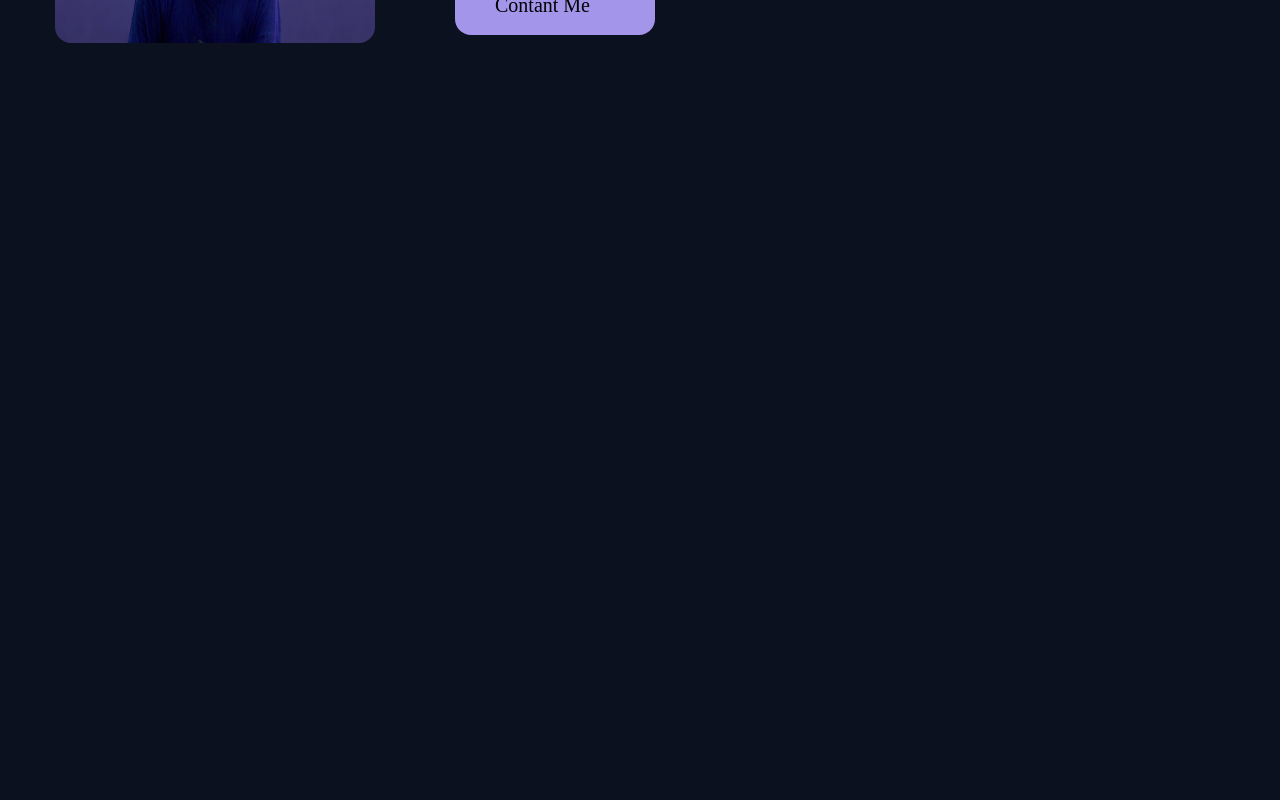
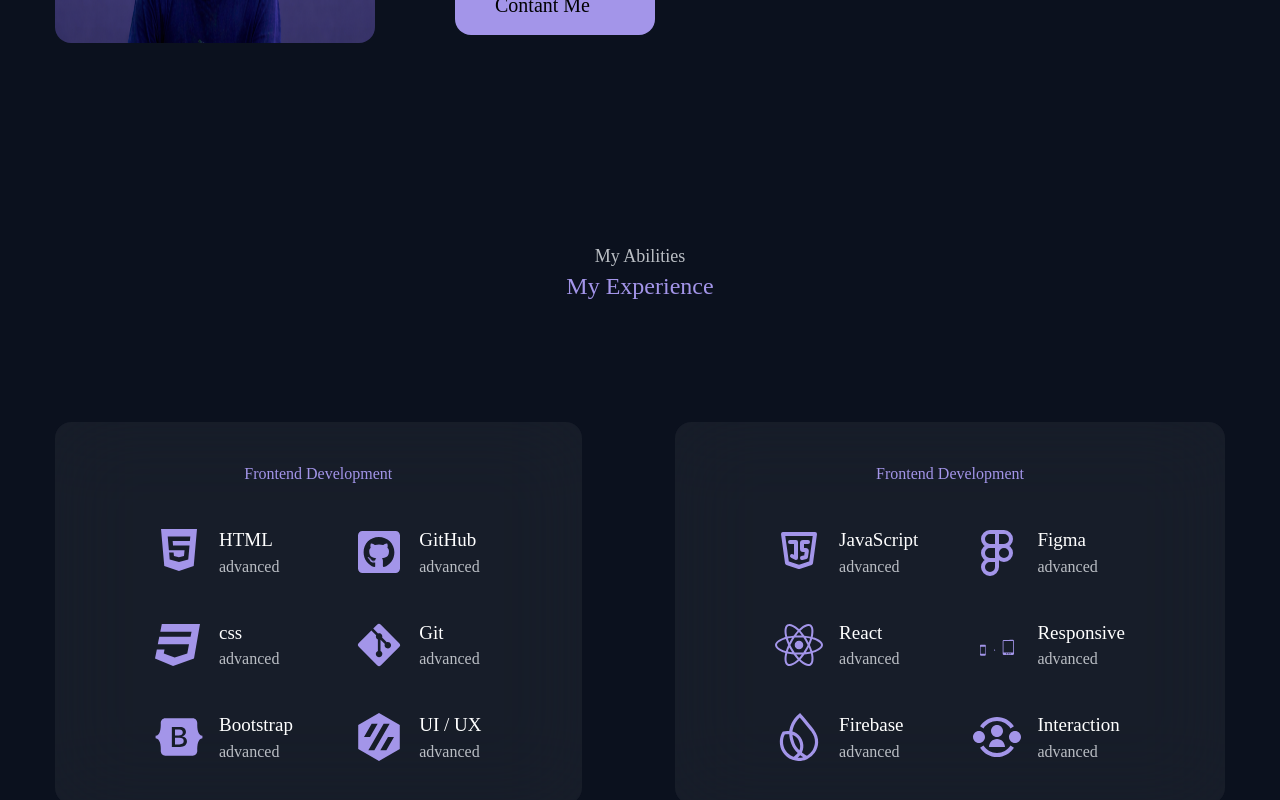
Before and after one commit to Md-Gajjali/Apon-Portfolio, a React (Vite) app: page / in a window 1280 px wide. Shown: the part 1414-2214 px from the top of the page. Before the commit the page ends 1457 px from the top, so only its background shows below. Built offline with nearby package versions, Linux system fonts and the light colour scheme; a web font is replaced by a local one.

Commit message:
add skills part

```diff
--- a/src/App.jsx
+++ b/src/App.jsx
@@ -4,6 +4,7 @@ import Navber from './Componets/Navber'
 import Header from './Componets/Header'
 import Banner from './Componets/Banner'
 import About from './Componets/About'
+import Skills from './Componets/Skills'
 
 function App() {
 
@@ -13,6 +14,7 @@ function App() {
      <Navber/>
      <Banner/>
      <About/>
+     <Skills/>
     </>
   )
 }
--- /dev/null
+++ b/src/Componets/SkillCard.jsx
@@ -0,0 +1,60 @@
+import React from 'react'
+import Flex from './Flex'
+
+const SkillCard = ({icons,Skills,subSkil,Heading,icons1,Skills1,subSkil1,subSki2,Skills2,icons2,icons3,Skills3,subSkil3,icons4,Skills4,subSkil4,icons5,Skills5,subSkil5 ,className}) => {
+  return (
+    <div className='W-100  backdrop-blur-2xl bg-white/5 py-10 px-25 mt-30 rounded-2xl'>
+        <h3 className='text-DarkBlue text-center pb-10'>{Heading}</h3>
+      <Flex className=' items-center justify-between'>
+        <div>
+            <Flex className={`${className}items-center gap-4`}>
+                <span className='text-DarkBlue text-5xl '>{icons}</span>
+                <div>
+                    <h3 className='text-white text-[19px]'>{Skills}</h3>
+                    <span className='text-primary  text-[16px]'>{subSkil}</span>
+                </div>
+            </Flex>
+            <Flex className='items-center gap-4 mt-10'>
+                <span className='text-DarkBlue text-5xl'>{icons1}</span>
+                <div>
+                    <h3 className='text-white text-[19px]'>{Skills1}</h3>
+                    <span className='text-primary  text-[16px] '>{subSkil1}</span>
+                </div>
+            </Flex>
+            <Flex className='items-center gap-4 mt-10'>
+                <span className='text-DarkBlue text-5xl'>{icons2}</span>
+                <div>
+                    <h3 className='text-white text-[19px]'>{Skills2}</h3>
+                    <span className='text-primary  text-[16px]'>{subSki2}</span>
+                </div>
+            </Flex>
+        </div>
+        <div>
+             <Flex className='items-center gap-4 '>
+                <span className='text-DarkBlue text-5xl'>{icons3}</span>
+                <div>
+                    <h3 className='text-white text-[19px]'>{Skills3}</h3>
+                    <span className='text-primary  text-[16px]'>{subSkil3}</span>
+                </div>
+            </Flex>
+            <Flex className='items-center gap-4 mt-10'>
+                <span className='text-DarkBlue text-5xl'>{icons4}</span>
+                <div>
+                    <h3 className='text-white text-[19px]'>{Skills4}</h3>
+                    <span className='text-primary  text-[16px]'>{subSkil4}</span>
+                </div>
+            </Flex>
+            <Flex className='items-center gap-4 mt-10'>
+                <span className='text-DarkBlue text-5xl'>{icons5}</span>
+                <div>
+                    <h3 className='text-white text-[19px]'>{Skills5}</h3>
+                    <span className='text-primary  text-[16px]'>{subSkil5}</span>
+                </div>
+            </Flex>
+        </div>
+      </Flex>
+    </div>
+  )
+}
+
+export default SkillCard
--- /dev/null
+++ b/src/Componets/Skills.jsx
@@ -0,0 +1,86 @@
+import React from 'react'
+import Container from './Container'
+import Heading from './Heading'
+import SkillCard from './SkillCard'
+import Flex from './Flex'
+import { FaHtml5 } from "react-icons/fa";
+import { FaCss3 } from "react-icons/fa6";
+import { FaBootstrap } from "react-icons/fa6";
+import { FaGithubSquare } from "react-icons/fa";
+import { FaGitAlt } from "react-icons/fa";
+import { SiVorondesign } from "react-icons/si";
+import { TbBrandJavascript } from "react-icons/tb";
+import { FaReact } from "react-icons/fa6";
+import { SiFirebase } from "react-icons/si";
+import { FiFigma } from "react-icons/fi";
+import { DiResponsive } from "react-icons/di";
+import { RiUserCommunityFill } from "react-icons/ri";
+
+
+const Skills = () => {
+    return (
+        <>
+            <div className='mt-50  '>
+                <Container>
+                    <Heading title='My Abilities' Header='My Experience' />
+                    <Flex className='justify-between '>
+                        <div className='w-[45%]'>
+                            <SkillCard
+                                Heading='Frontend Development'
+                                icons={<FaHtml5 />}
+                                icons1={<FaCss3 />}
+                                icons2={<FaBootstrap />}
+                                icons3={<FaGithubSquare />}
+                                icons4={<FaGitAlt />}
+                                icons5={<SiVorondesign />}
+
+                                Skills="HTML"
+                                Skills1='css'
+                                Skills2='Bootstrap '
+                                Skills3="GitHub"
+                                Skills4='Git'
+                                Skills5='UI / UX '
+
+                                subSkil="advanced"
+                                subSkil1='advanced'
+                                subSki2='advanced'
+                                subSkil3='advanced'
+                                subSkil4='advanced'
+                                subSkil5='advanced'
+
+                            />
+                        </div>
+                        <div className='w-[47%] '>
+                            <SkillCard
+                                Heading='Frontend Development'
+                                icons={<TbBrandJavascript />}
+                                icons1={<FaReact />}
+                                icons2={<SiFirebase />}
+                                icons3={<FiFigma />}
+                                icons4={<DiResponsive />}
+                                icons5={<RiUserCommunityFill />}
+
+                                Skills="JavaScript"
+                                Skills1='React'
+                                Skills2='Firebase '
+                                Skills3="Figma"
+                                Skills4='Responsive'
+                                Skills5='Interaction '
+
+                                subSkil="advanced"
+                                subSkil1='advanced'
+                                subSki2='advanced'
+                                subSkil3='advanced'
+                                subSkil4='advanced'
+                                subSkil5='advanced'
+
+                            />
+                        </div>
+                    </Flex>
+                </Container>
+            </div>
+        </>
+    )
+}
+
+export default Skills
```
